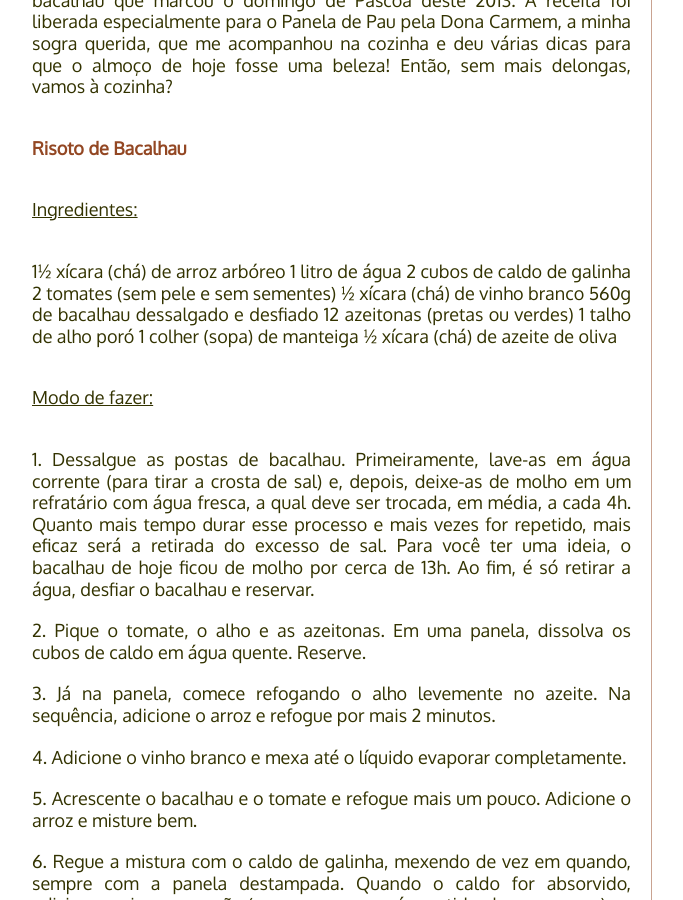
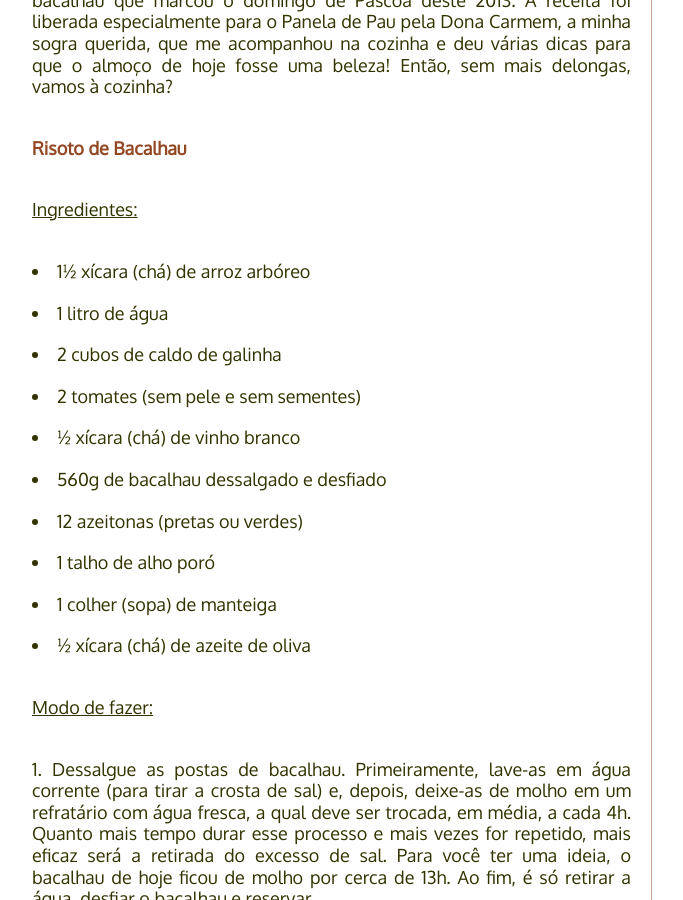
Before and after one commit to PaneladePau/paneladepau-jekyll-blog, a Jekyll site: the page built from _posts/2013-03-31-risoto-de-bacalhau.md, in a window 1280 px wide and 900 px high, scrolled down 920 px. Shown: the whole window, without its empty margins (138-821 px from the left). Built offline with Jekyll 4.4.1, drawn with Linux system fonts in a browser that asks for light colours; nearby versions of some CDN libraries; some web fonts are replaced; Markdown is read by kramdown in place of the engine named in the settings.

Commit message:
“update”

```diff
--- a/_posts/2013-03-31-risoto-de-bacalhau.md
+++ b/_posts/2013-03-31-risoto-de-bacalhau.md
@@ -23,16 +23,16 @@ Essas breves lembranças são a introdução para o delicioso risoto de bacalhau
 
 ### Ingredientes:
 
-1½ xícara (chá) de arroz arbóreo
-1 litro de água
-2 cubos de caldo de galinha
-2 tomates (sem pele e sem sementes)
-½ xícara (chá) de vinho branco
-560g de bacalhau dessalgado e desfiado
-12 azeitonas (pretas ou verdes)
-1 talho de alho poró
-1 colher (sopa) de manteiga
-½ xícara (chá) de azeite de oliva
+* 1½ xícara (chá) de arroz arbóreo
+* 1 litro de água
+* 2 cubos de caldo de galinha
+* 2 tomates (sem pele e sem sementes)
+* ½ xícara (chá) de vinho branco
+* 560g de bacalhau dessalgado e desfiado
+* 12 azeitonas (pretas ou verdes)
+* 1 talho de alho poró
+* 1 colher (sopa) de manteiga
+* ½ xícara (chá) de azeite de oliva
 
 ### Modo de fazer:
 1. Dessalgue as postas de bacalhau. Primeiramente, lave-as em água corrente (para tirar a crosta de sal) e, depois, deixe-as de molho em um refratário com água fresca, a qual deve ser trocada, em média, a cada 4h. Quanto mais tempo durar esse processo e mais vezes for repetido, mais eficaz será a retirada do excesso de sal. Para você ter uma ideia, o bacalhau de hoje ficou de molho por cerca de 13h. Ao fim, é só retirar a água, desfiar o bacalhau e reservar.
```
